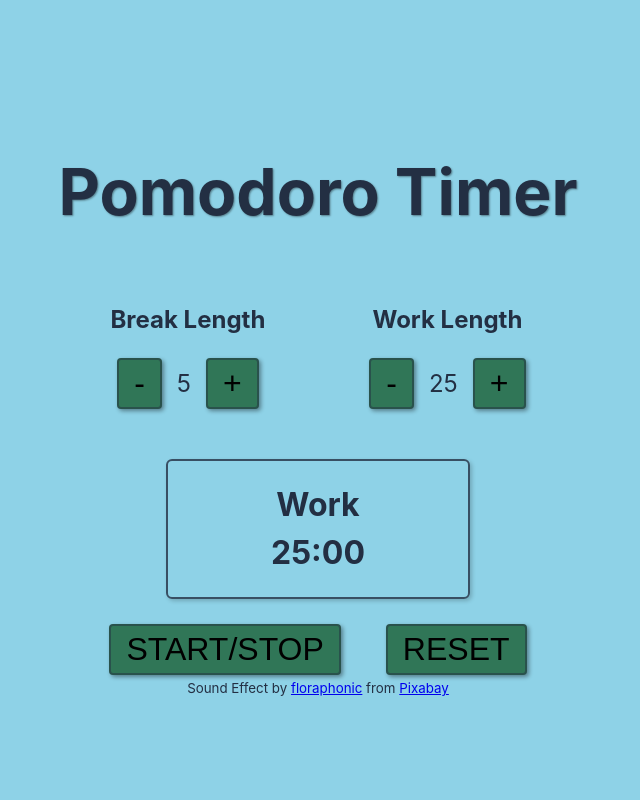
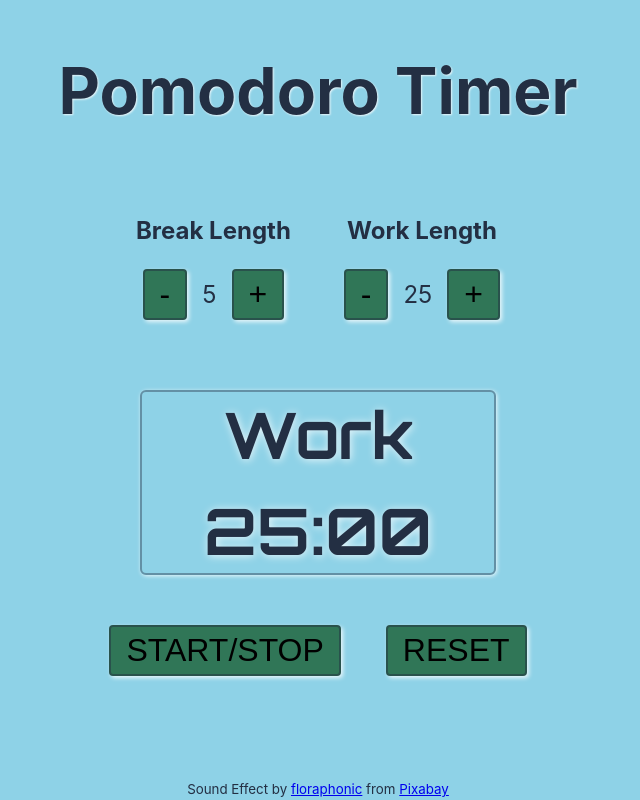
Before and after one commit to ha-x-3/react-pomodoro-timer, a React (Vite) app: page / in a window 1280 px wide. Shown: the whole page, without its empty margins (322-962 px from the left). Built offline with nearby package versions, Linux system fonts and the light colour scheme.

Commit message:
Styling updates

```diff
--- a/index.html
+++ b/index.html
@@ -9,6 +9,9 @@
   <body>
     <div id="root"></div>
     <script type="module" src="/src/main.jsx"></script>
+    <link rel="preconnect" href="https://fonts.googleapis.com">
+    <link rel="preconnect" href="https://fonts.gstatic.com" crossorigin>
+    <link href="https://fonts.googleapis.com/css2?family=Orbitron:wght@400..900&display=swap" rel="stylesheet">
     <!-- <script src="https://cdn.freecodecamp.org/testable-projects-fcc/v1/bundle.js"></script> -->
   </body>
 </html>
--- a/src/App.css
+++ b/src/App.css
@@ -3,8 +3,16 @@
   text-align: center;
 }
 
+.app {
+  height: 100vh;
+  display: flex;
+  flex-direction: column;
+  align-items: center;
+  justify-content: center;
+}
+
 h1 {
-  text-shadow: 1px 1px 2px rgba(0, 0, 0, 0.4);
+  text-shadow: 1px 1px 2px rgba(255, 255, 255, 0.8);
   font-size: 4em;
 }
 
@@ -13,8 +21,14 @@
   background-color: rgb(48, 118, 87);
   border: 2px solid rgba(35, 47, 67, 0.5);
   border-radius: 4px;
-  box-shadow: 2px 2px 4px rgba(0, 0, 0, 0.4);
+  box-shadow: 2px 2px 4px rgba(255, 255, 255, 0.8);
   padding: 5px 15px;
+}
+
+small {
+  align-self: center;
+  justify-self: flex-end;
+  margin-top: auto;
 }
 
 .control-div {
@@ -22,6 +36,7 @@
   align-items: center;
   justify-content: center;
   gap: 15px;
+  margin: 20px auto;
 }
 
 .timer-length {
@@ -29,21 +44,30 @@
 }
 
 .timer {
-  width: 50%;
-  margin: 50px auto 25px auto;
+  width: 75%;
+  height: 25%;
+  margin: 50px auto;
   padding: 20px;
-  border: 2px solid rgba(35, 47, 67, 0.8);
+  border: 2px solid rgba(35, 47, 67, 0.4);
   border-radius: 6px;
-  box-shadow: 2px 2px 4px rgba(0, 0, 0, 0.2);
+  box-shadow: 1px 1px 4px rgba(255, 255, 255, 0.8);
+  display: flex;
+  flex-direction: column;
+  align-items: center;
+  justify-content: center;
 }
 
 .timer-controls {
   width: 75%;
-  margin: auto;
+  margin: 30px auto;
   display: flex;
   align-items: center;
   justify-content: center;
   gap: 45px;
+}
+
+#main-timer-div {
+  margin: auto;
 }
 
 #timers-div {
@@ -53,6 +77,8 @@
 }
 
 #timer-label, #time-left {
-  font-size: 2em;
+  font-size: 4em;
   font-weight: bold;
+  text-shadow: 1px 1px 8px rgba(255, 255, 255, 0.8);
+  font-family: "Orbitron", sans-serif;
 }
--- a/src/App.jsx
+++ b/src/App.jsx
@@ -183,7 +183,8 @@
 			<div className='main-title'>
 				<h1>Pomodoro Timer</h1>
 			</div>
-			<div id='timers-div'>
+			<div id='main-timer-div'>
+				<div id='timers-div'>
 				<TimerLengthControl
 					title='Break Length'
 					length={breakLength}
@@ -207,6 +208,7 @@
 				onStartStop={startStopTimer}
 				onReset={resetTimer}
 			/>
+			</div>
 			<Alarm audioRef={audioRef} />
 			<small>
 				Sound Effect by{' '}
```
